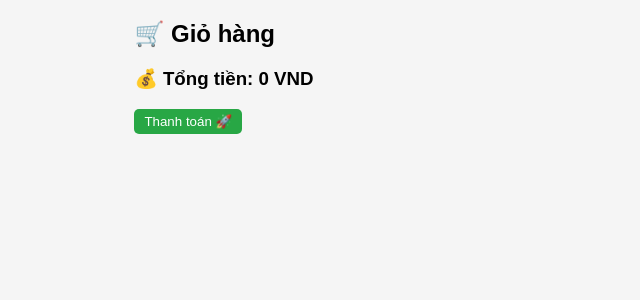
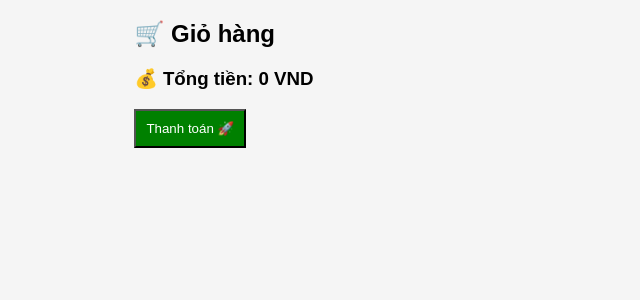
Before and after one commit to tin1511/shopee-clone, a Django app: page /cart/ in a window 1280 px wide. Shown: the top 300 px of the page, without its empty margins (0-640 px from the left). Run offline with Django 5.2, Linux system fonts and the light colour scheme; a user stored in the database is signed in; data comes from the database, SQL or seed files in the repository.

Commit message:
Update cart.html

```diff
--- a/templates/cart.html
+++ b/templates/cart.html
@@ -80,8 +80,11 @@ function update(url){
 
 <h3>💰 Tổng tiền: {{ total }} VND</h3>
 
-<button class="btn green" onclick="location.href='/checkout/'">
-    Thanh toán 🚀
+<a href="/checkout/">
+    <button style="background:green;color:white;padding:10px;">
+        Thanh toán 🚀
+    </button>
+</a>
 </button>
 
 </div>
```
